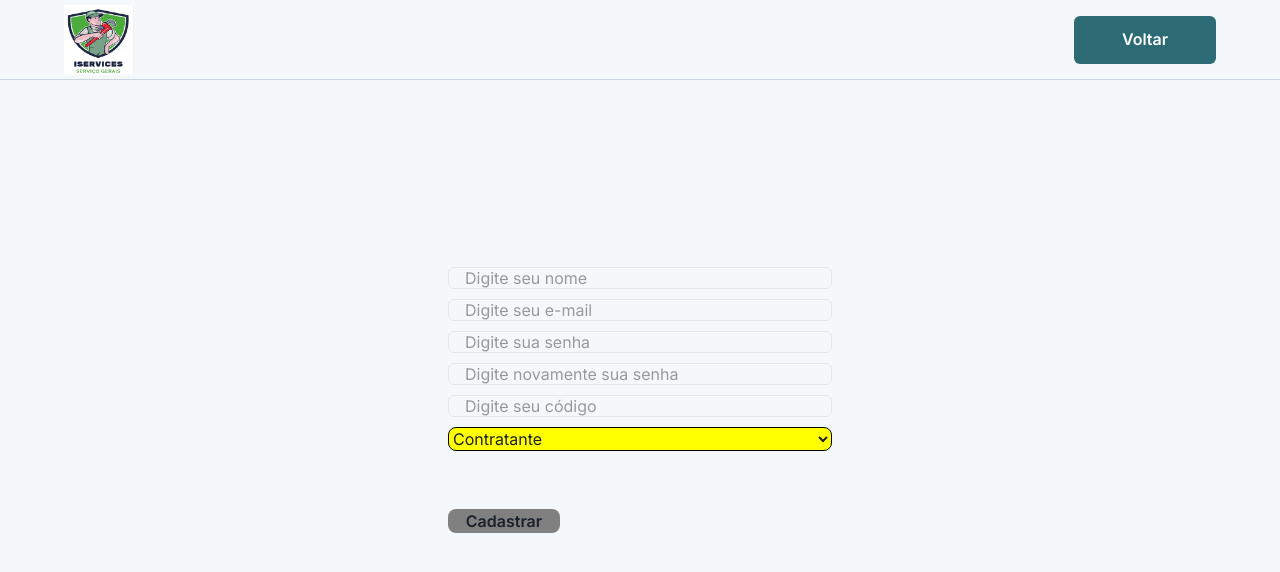
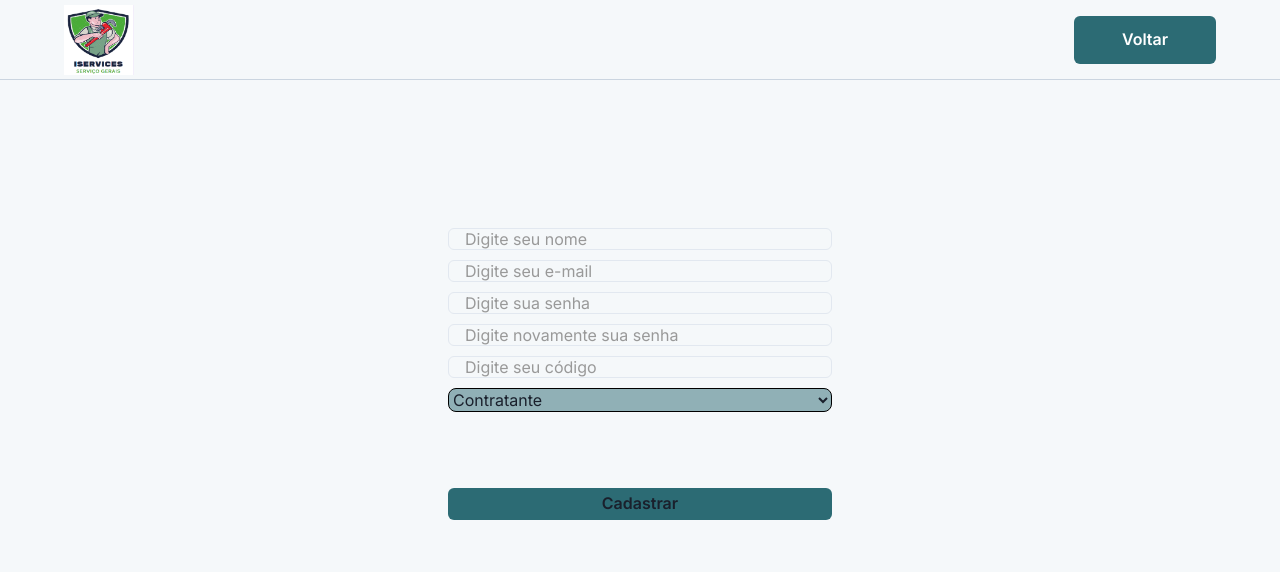
Before and after one commit to gastaofilho/Iservices-ProjetoFinal, a React (Vite) app: page /register in a window 1280 px wide. Shown: the top 572 px of the page. Built offline with nearby package versions, Linux system fonts and the light colour scheme.

Commit message:
Login e Register estilizadas

```diff
--- a/src/components/Form/LoginForm/index.tsx
+++ b/src/components/Form/LoginForm/index.tsx
@@ -5,9 +5,9 @@ import { zodResolver } from '@hookform/resolvers/zod';
 import { LoginFormSchema, TLoginFormValues } from './loginFormSchema';
 import { useNavigate } from 'react-router-dom';
 import { Button, Flex, FormControl } from '@chakra-ui/react';
-import { StyledButton, StyledButtonsDiv } from '../../../styles/button';
 import { StyledFieldset } from '../../../styles/fieldset';
 import { StyledInput } from '../../../styles/input';
+import { theme } from '../../../styles/theme';
 
 export const LoginForm = () => {
   const [loading, setLoading] = useState(false);
@@ -25,7 +25,7 @@ export const LoginForm = () => {
 
   return(
     <Flex
-    width={"87vw"}
+    width={"100vw"}
     height={"24vh"}
     justifyContent={"center"}
     alignItems={"center"}
@@ -39,16 +39,25 @@ export const LoginForm = () => {
           <StyledFieldset>
             <StyledInput type='text' placeholder='Digite seu e-mail' {...register("email")} disabled={loading} error={errors.email} />
             <StyledInput type='password' placeholder='Digite sua senha' {...register("password")} disabled={loading} error={errors.password} />
-            <StyledButtonsDiv>
-              <StyledButton type='submit' disabled={loading}>
+            <Flex
+            justifyContent={"center"}
+            alignItems={"center"}
+            width={"30rem"}
+            gap={"10px"}
+            >
+              <Button
+              width={"7rem"}
+                height={"2rem"}
+                bgColor={theme.colors.primary}
+              type='submit' disabled={loading}>
                 {loading ? "Entrando..." : "Entrar"}
-              </StyledButton>
+              </Button>
               <Button
-                width={"87vw"}
-                height={"24vh"}
-                // bgColor={them}
+                width={"7rem"}
+                height={"2rem"}
+                bgColor={theme.colors.primary}
               onClick={registerRedirect}>Cadastre-se</Button>
-            </StyledButtonsDiv>
+            </Flex>
           </StyledFieldset>
         </FormControl>
       </Flex>
--- a/src/components/Form/RegisterForm/index.tsx
+++ b/src/components/Form/RegisterForm/index.tsx
@@ -3,11 +3,10 @@ import { useContext, useState } from "react";
 import { UserContext } from "../../../providers/UserContext";
 import { TRegisterFormValues, registerFormSchema } from "./resgisterFormSchem";
 import { zodResolver } from "@hookform/resolvers/zod";
-import { StyledButton } from "../../../styles/button";
-import { Flex, FormControl } from "@chakra-ui/react";
-import { StyledFieldset } from "../../../styles/fieldset";
+import { Button, Flex, FormControl } from "@chakra-ui/react";
 import { StyledSelect } from "../../../styles/select";
 import { StyledInput } from "../../../styles/input";
+import { theme } from "../../../styles/theme";
 
 export const RegisterForm = () => {
   const [loading, setLoading] = useState(false);
@@ -36,7 +35,13 @@ export const RegisterForm = () => {
       mx={"auto"}
       >
         <FormControl onSubmit={handleSubmit(submit)}>
-          <StyledFieldset>
+          <Flex
+          width={"24rem"}
+          height={"8rem"}
+          direction={"column"}
+          justifyContent={"center"}
+          gap={"10px"}
+          >
             <StyledInput
               type="text"
               placeholder="Digite seu nome"
@@ -76,10 +81,15 @@ export const RegisterForm = () => {
               <option value="customer">Contratante</option>
               <option value="professional">Profissional</option>
             </StyledSelect>
-            <StyledButton type="submit" disabled={loading}>
+          </Flex>
+            <Button
+            width={"24rem"}
+            height={"2rem"}
+            mt={"5rem"}
+            bgColor={theme.colors.primary}
+            type="submit" disabled={loading}>
               {loading ? "Cadastrando..." : "Cadastrar"}
-            </StyledButton>
-          </StyledFieldset>
+            </Button>
         </FormControl>
       </Flex>
     </Flex>
--- a/src/pages/LoginPage/index.tsx
+++ b/src/pages/LoginPage/index.tsx
@@ -12,8 +12,9 @@ import 'swiper/css/mousewheel'
 import 'swiper/css/autoplay'
 import 'swiper/css/pagination'
 import { StyledDiv } from "./StyleLoginPage";
-import { Flex } from "@chakra-ui/react";
+import { Flex, Heading } from "@chakra-ui/react";
 import { StyledImg } from "../../styles/image";
+import { theme } from "../../styles/theme";
 
 export const LoginPage = () => {
 
@@ -21,7 +22,11 @@ export const LoginPage = () => {
   return (
     <>
       <Header>
-        <h1>Seja bem vindo a ISERVICES</h1>
+        <Heading
+        fontSize={"large"}
+        fontWeight={"700"}
+        color={theme.colors.primary}
+        >Seja bem vindo a ISERVICES</Heading>
       </Header>
       <LoginForm />
       <Flex
--- a/src/styles/button.ts
+++ /dev/null
@@ -1,24 +0,0 @@
-import styled from "styled-components";
-
-export const StyledButton = styled.button`
-width: 7rem;
-height: 2rem;
-cursor: pointer;
-display: inline-flex;
-align-items: center;
-justify-content: center;
-background-color: grey;
-
-font-weight: 600;
-font-size: 1rem;
-
-border-radius: 8px;
-
-transition: 0.4s;
-`
-export const StyledButtonsDiv = styled.div`
-    display: flex;
-    justify-content: center;
-    align-items: center;
-    gap: 10px;
-`
--- a/src/styles/select.ts
+++ b/src/styles/select.ts
@@ -2,7 +2,7 @@ import styled from "styled-components";
 
 export const StyledSelect = styled.select`
     border: 1px solid black;
-    background-color: yellow;
+    background-color: #2C6B7480;
     border-radius: 8px;
     margin-bottom: 3rem;
 `
```
